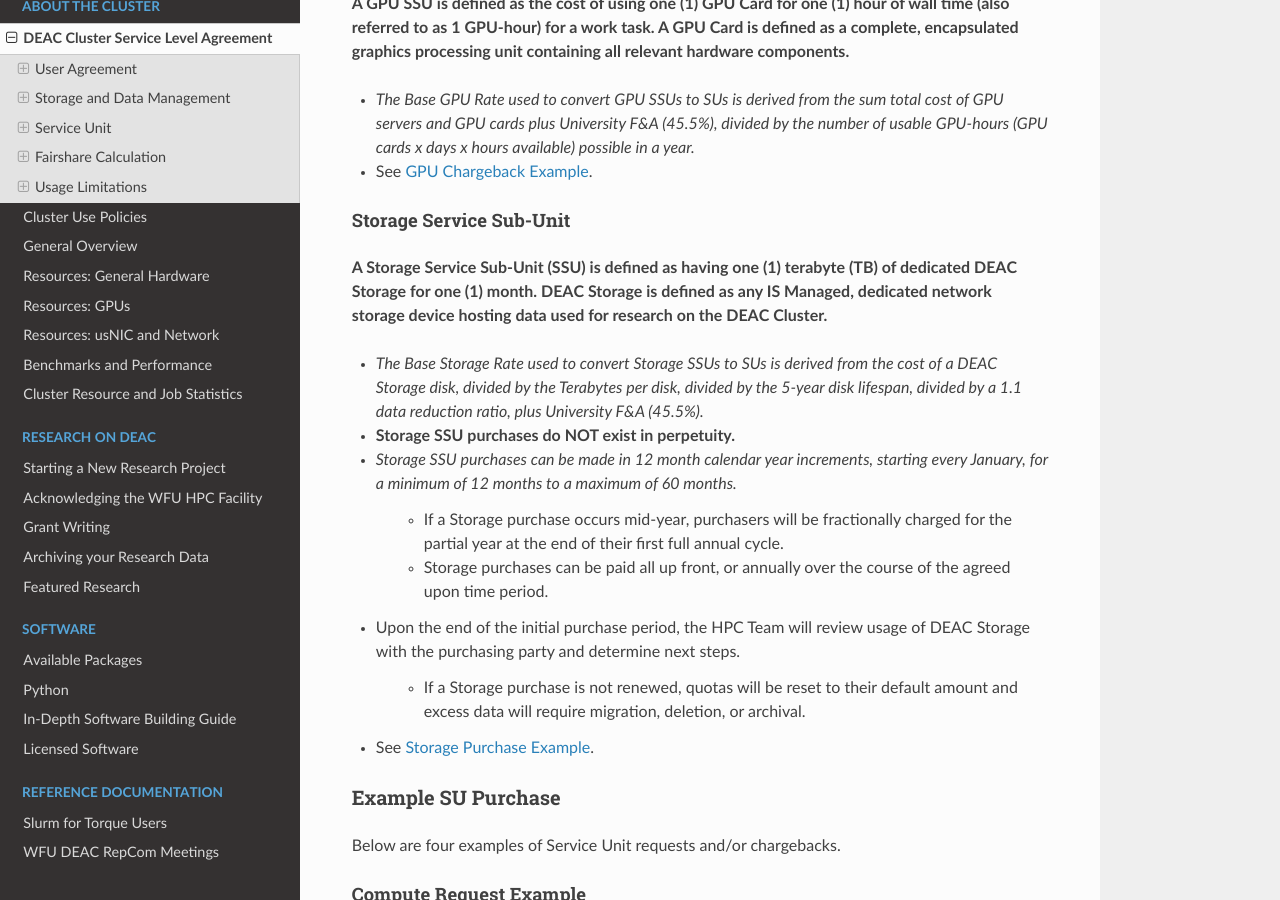
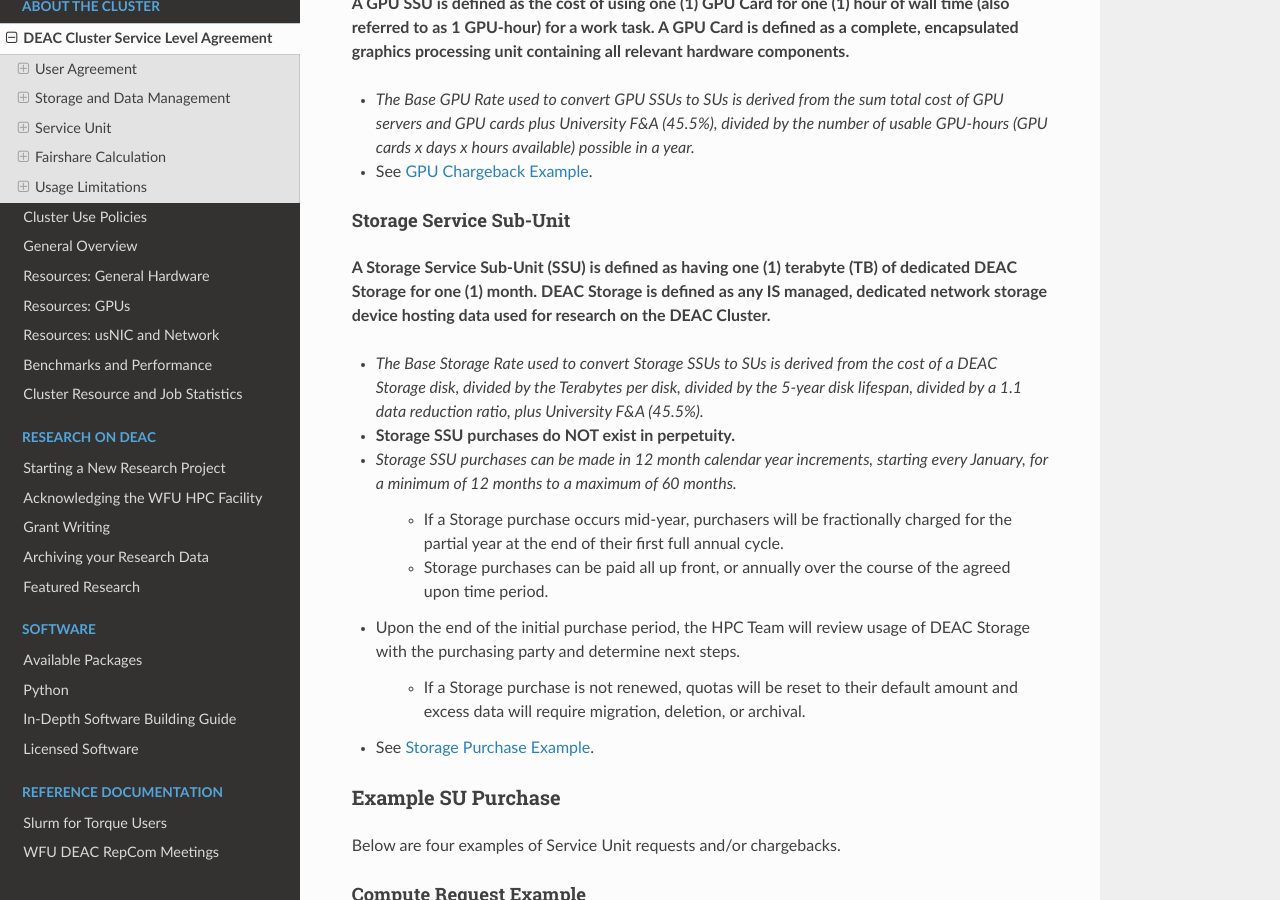
Before and after one commit to WFU-HPC/deac-docs, a Sphinx documentation site: the page built from source/cluster-sla.rst, in a window 1280 px wide and 900 px high, scrolled down 12164 px. Built offline with Sphinx 7.4.7 and the Read the Docs theme 2.0.0, drawn with Linux system fonts in a browser that asks for light colours.

Commit message:
Updating SLA based on Joel feedback

```diff
--- a/source/cluster-sla.rst
+++ b/source/cluster-sla.rst
@@ -374,7 +374,7 @@
 Storage Service Sub-Unit
 ------------------------
 
-**A Storage Service Sub-Unit (SSU) is defined as having one (1) terabyte (TB) of dedicated DEAC Storage for one (1) month. DEAC Storage is defined as any IS Managed, dedicated network storage device hosting data used for research on the DEAC Cluster.**
+**A Storage Service Sub-Unit (SSU) is defined as having one (1) terabyte (TB) of dedicated DEAC Storage for one (1) month. DEAC Storage is defined as any IS managed, dedicated network storage device hosting data used for research on the DEAC Cluster.**
 
 * *The Base Storage Rate used to convert Storage SSUs to SUs is derived from the cost of a DEAC Storage disk, divided by the Terabytes per disk, divided by the 5-year disk lifespan, divided by a 1.1 data reduction ratio, plus University F&A (45.5%).*
 * **Storage SSU purchases do NOT exist in perpetuity.**
```
